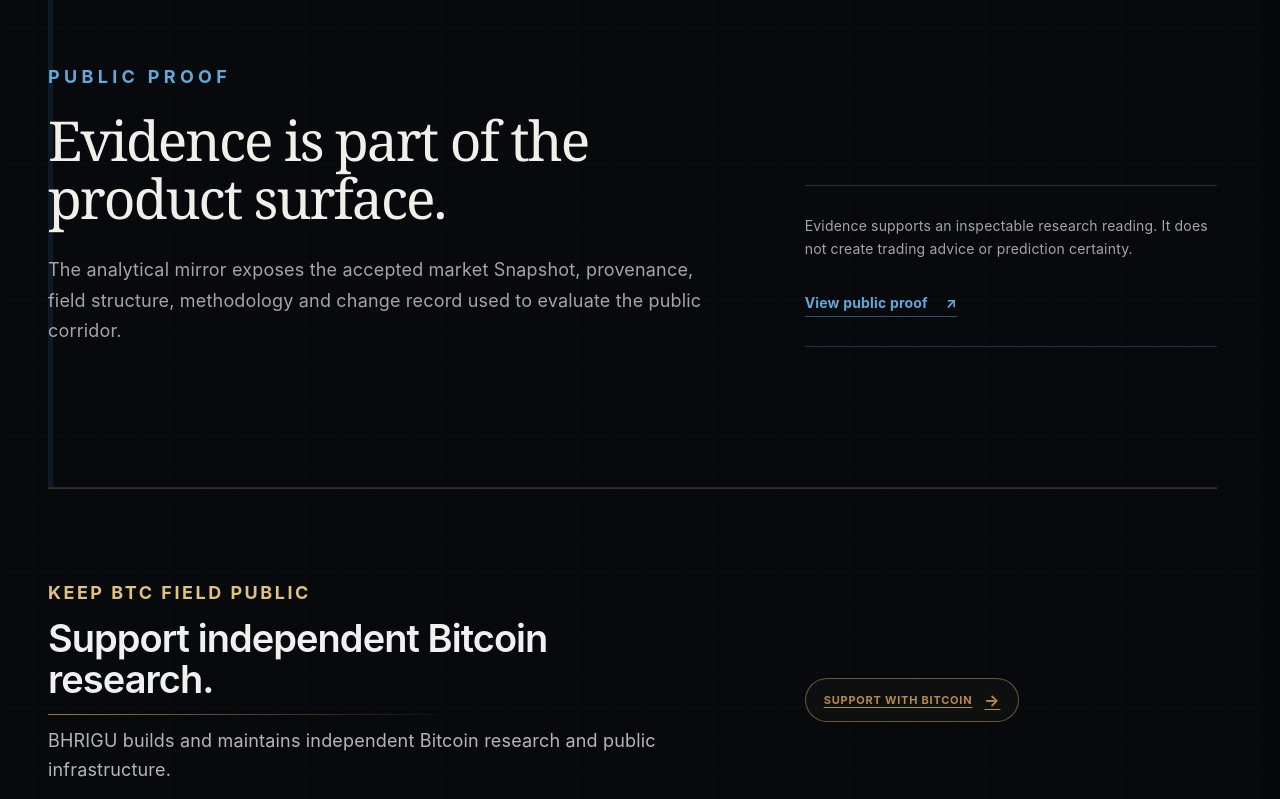
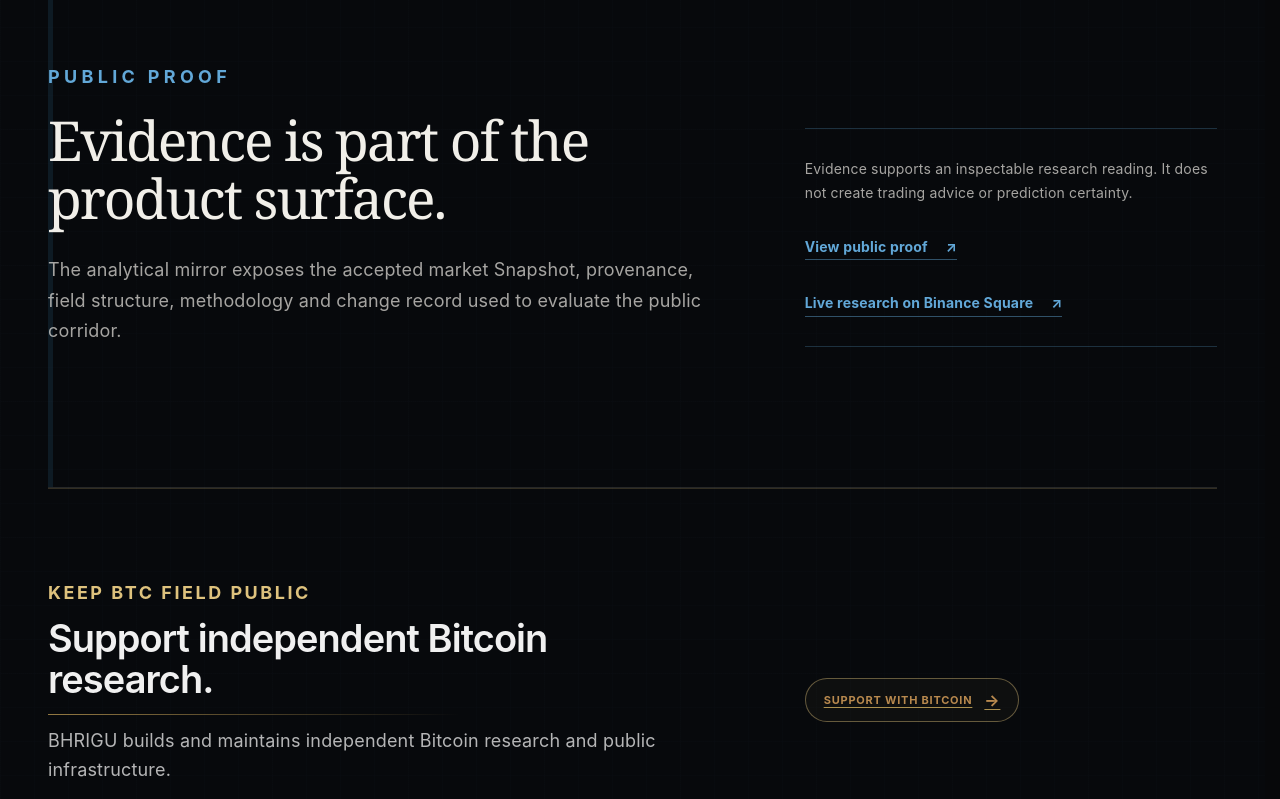
Before and after one commit to AiBhrigu/bhrigu-portal, a Next.js app: page / in a window 1280 px wide. Shown: the part 4020-4819 px from the top of the page. Built offline with nearby package versions, Linux system fonts and the light colour scheme; no server answers.

Commit message:
Revenue surfaces: link live Binance Square research

```diff
--- a/pages/index.js
+++ b/pages/index.js
@@ -10,6 +10,10 @@ import { FieldAnchorGlyph } from "../components/btc/BtcSurfaceGlyphs";
 
 const PUBLIC_PROOF_URL =
   "https://aibhrigu.github.io/phi-cosmography-open/crypto-astro/index.html#what-changed";
+const BINANCE_SQUARE_PROFILE_URL = {
+  en: "https://www.binance.com/en/square/profile/square-creator-634982873",
+  ru: "https://www.binance.com/ru/square/profile/square-creator-634982873",
+};
 
 const COPY = {
   en: {
@@ -20,6 +24,7 @@ const COPY = {
       "For self-directed Bitcoin investors: verified change, why it matters, and explicit conditions in one evidence-linked read.",
     openBtc: "Ask what changed in Bitcoin",
     viewProof: "View public proof",
+    viewSquare: "Live research on Binance Square",
     systemMapLabel: "SYSTEM MAP",
     systemMapRoot: "public home",
     systemMapAria: "BHRIGU system map: BTC Cosmographer is the current Bitcoin product, with Frey, Cosmographer, and ORION as distinct related surfaces.",
@@ -117,6 +122,7 @@ const COPY = {
       "Для самостоятельных Bitcoin-инвесторов: проверенное изменение, его значение и явные условия в одном чтении со связанными доказательствами.",
     openBtc: "Спросить, что изменилось в Bitcoin",
     viewProof: "Посмотреть публичные доказательства",
+    viewSquare: "Живые исследования в Binance Square",
     systemMapLabel: "КАРТА СИСТЕМЫ",
     systemMapRoot: "публичный дом",
     systemMapAria: "Карта системы BHRIGU: BTC Cosmographer — текущий Bitcoin-продукт; Frey, Космограф и ORION — отдельные связанные поверхности.",
@@ -301,7 +307,7 @@ export default function Home({ locale, btcAcceptedState = EMPTY_BTC_HOME_ACCEPTE
       <section id="outcomes" className={`${styles.editorialSection} ${styles.blueSection}`}><SectionHeading eyebrow={copy.outcomesEyebrow} title={copy.outcomesTitle} body={copy.outcomesIntro}/><EditorialList items={copy.outcomes}/></section>
       <section id="btc-field" className={`${styles.editorialSection} ${styles.btcSection}`}><div><SectionHeading eyebrow={copy.btcEyebrow} title={copy.btcTitle} body={copy.btcBody}/><p className={styles.sectionSupport}>{copy.btcDetail}</p><aside className={styles.polymarketLane} data-polymarket-public-reveal="bounded-expectation-layer" aria-labelledby="home-polymarket-title"><div><p className={styles.expectationEyebrow}>{copy.polymarketEyebrow}</p><h3 id="home-polymarket-title">{copy.polymarketTitle}</h3><p>{copy.polymarketBody}</p><small>{copy.polymarketBoundary}</small><Link href={`${btcEntryHref}#polymarket-expectations`}>{copy.polymarketCta} <span aria-hidden="true">→</span></Link></div></aside><Link className={styles.textCta} href={btcEntryHref}>{locale === "ru" ? "Открыть обзор BTC Field" : "Open BTC Field overview"} <span aria-hidden="true">→</span></Link></div><div className={styles.btcVisual} aria-label={copy.btcStatus} role="img"><span className={styles.btcOrbit}/><span className={styles.btcDisc}>₿</span><span className={styles.btcStatus}>{copy.btcStatus}</span></div></section>
       <section id="question-to-knowledge" className={styles.editorialSection}><SectionHeading eyebrow={copy.questionEyebrow} title={copy.questionTitle}/><EditorialList items={copy.questionSteps} numbered/></section>
-      <section id="proof" className={`${styles.editorialSection} ${styles.proofSection}`}><SectionHeading eyebrow={copy.proofEyebrow} title={copy.proofTitle} body={copy.proofBody}/><div className={styles.proofRoute}><p>{copy.proofBoundary}</p><a href={PUBLIC_PROOF_URL} className={styles.textCta}>{copy.viewProof} <span aria-hidden="true">↗</span></a></div></section>
+      <section id="proof" className={`${styles.editorialSection} ${styles.proofSection}`}><SectionHeading eyebrow={copy.proofEyebrow} title={copy.proofTitle} body={copy.proofBody}/><div className={styles.proofRoute}><p>{copy.proofBoundary}</p><div><a href={PUBLIC_PROOF_URL} className={styles.textCta}>{copy.viewProof} <span aria-hidden="true">↗</span></a></div><div><a href={BINANCE_SQUARE_PROFILE_URL[locale] || BINANCE_SQUARE_PROFILE_URL.en} className={styles.textCta} target="_blank" rel="noopener noreferrer">{copy.viewSquare} <span aria-hidden="true">↗</span></a></div></div></section>
       <PublicSupportRoute locale={locale} surface="home" />
       <section id="method" className={`${styles.editorialSection} ${styles.violetSection}`}><SectionHeading eyebrow={copy.methodEyebrow} title={copy.methodTitle}/><EditorialList items={copy.methodItems}/></section>
       <section id="system-roles" className={styles.editorialSection}><SectionHeading eyebrow={copy.rolesEyebrow} title={copy.rolesTitle}/><dl className={styles.roleMap}>{copy.roles.map(([name,role])=><div key={name}><dt>{name}</dt><dd>{role}</dd></div>)}</dl><nav className={styles.quietRoutes} aria-label={locale === "ru" ? "Маршруты системы BHRIGU" : "BHRIGU system routes"}><Link href={`/frey?lang=${locale}`}>Frey</Link><Link href={`/cosmographer?lang=${locale}`}>{locale === "ru" ? "Космограф" : "Cosmographer"}</Link><Link href={`/orion?lang=${locale}`}>ORION</Link></nav></section>
```
